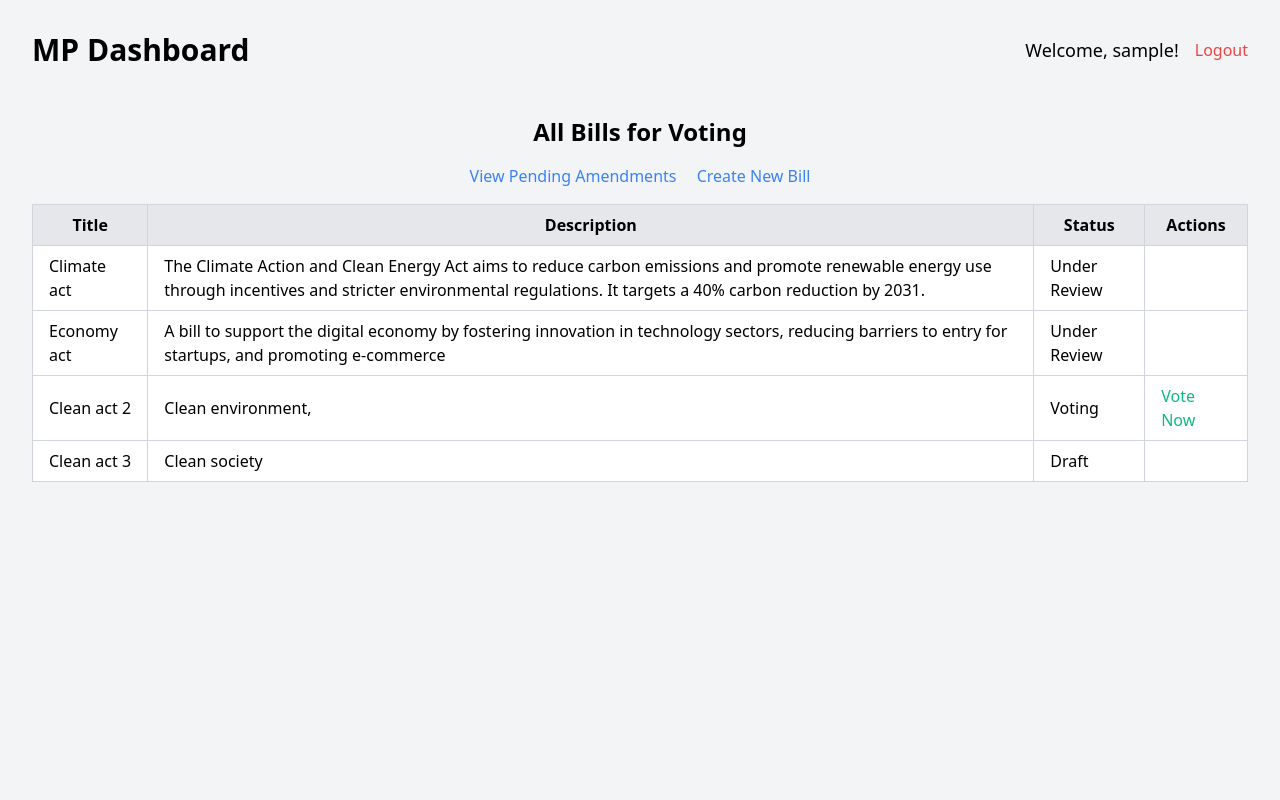
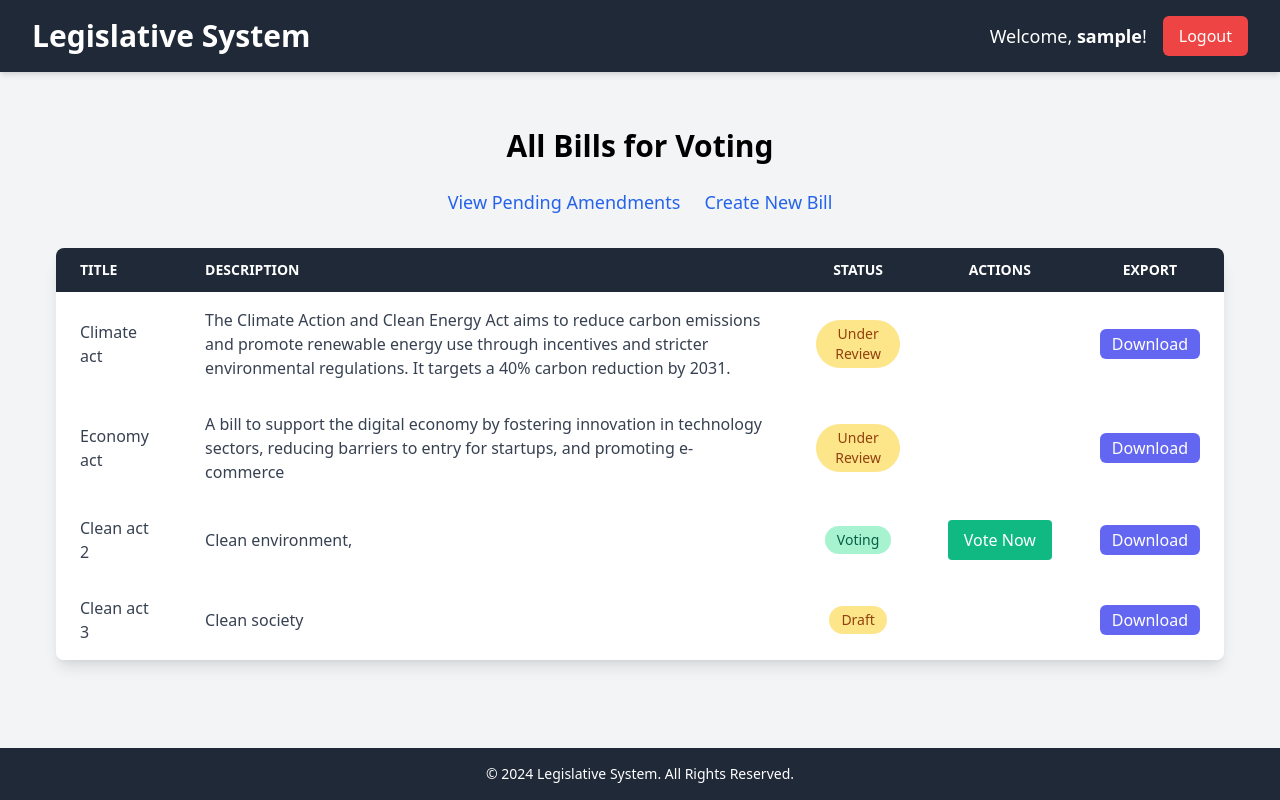
Before and after one commit to nayeem92/legislative-demo, a PHP site: page /mpDashboard.php in a window 1280 px wide. Run offline with PHP 8.4, Linux system fonts and the light colour scheme; the visitor is signed in with stand-in values (Sample User, id 1); data comes from the database, SQL or seed files in the repository.

Commit message:
final commit

```diff
--- /dev/null
+++ b/public/footer.php
@@ -0,0 +1,12 @@
+</main>
+
+
+    <!-- Footer -->
+    <footer class="bg-gray-800 text-white py-4">
+        <div class="container mx-auto text-center">
+            <p class="text-sm">&copy; <?php echo date('Y'); ?> Legislative System. All Rights Reserved.</p>
+        </div>
+    </footer>
+
+</body>
+</html>
--- /dev/null
+++ b/public/header.php
@@ -0,0 +1,31 @@
+<?php
+if (session_status() == PHP_SESSION_NONE) {
+    session_start();
+}
+?>
+<!DOCTYPE html>
+<html lang="en">
+
+<head>
+    <meta charset="UTF-8">
+    <meta name="viewport" content="width=device-width, initial-scale=1.0">
+    <title><?php echo isset($pageTitle) ? $pageTitle : 'Legislative System'; ?></title>
+    <!-- Tailwind CSS CDN -->
+    <link href="https://cdn.jsdelivr.net/npm/tailwindcss@2.2.19/dist/tailwind.min.css" rel="stylesheet">
+</head>
+
+<body class="bg-gray-100 min-h-screen flex flex-col justify-between">
+
+    <!-- Header -->
+    <header class="bg-gray-800 text-white py-4 shadow-md">
+        <div class="container mx-auto flex justify-between items-center px-8">
+            <h1 class="text-3xl font-extrabold">Legislative System</h1>
+            <div class="flex items-center gap-4">
+                <p class="text-lg">Welcome, <span class="font-semibold"><?php echo htmlspecialchars($_SESSION['username'] ?? 'Guest'); ?></span>!</p>
+                <a href="process_logout.php" class="bg-red-500 text-white px-4 py-2 rounded-md hover:bg-red-600 transition duration-200">Logout</a>
+            </div>
+        </div>
+    </header>
+
+    <!-- Main Content Container Start -->
+    <main class="flex-grow container mx-auto px-8 py-6">
--- a/public/mpDashboard.php
+++ b/public/mpDashboard.php
@@ -11,6 +11,7 @@ if (!isset($_SESSION['user_id']) || $_SESSION['role'] !== 'Member of Parliament'
 $billController = new \Src\Controllers\BillController($connection);
 $bills = $billController->getAllBills(); // Retrieve all bills to display in the dashboard
 
+include 'header.php';
 ?>
 
 <!DOCTYPE html>
@@ -21,65 +22,71 @@ $bills = $billController->getAllBills(); // Retrieve all bills to display in the
     <title>MP Dashboard</title>
     <!-- Tailwind CSS CDN -->
     <link href="https://cdn.jsdelivr.net/npm/tailwindcss@2.2.19/dist/tailwind.min.css" rel="stylesheet">
-    <style>
-        /* Custom styles for the Edit button */
-        .edit-button {
-            color: #FFA500; /* Orange color for text */
-            transition: color 0.3s ease;
-        }
-
-        .edit-button:hover {
-            color: #FF8C00; /* Darker orange on hover */
-        }
-    </style>
 </head>
 
-<body class="bg-gray-100 flex flex-col items-center p-8 h-screen w-full">
+<body class="bg-gray-100 min-h-screen">
 
-    <div class="flex items-center justify-between w-full mb-6">
-        <h1 class="text-3xl font-bold">MP Dashboard</h1>
-        <div class="flex items-center gap-4">
-            <p class="text-lg">Welcome, <?php echo htmlspecialchars($_SESSION['username']); ?>!</p>
-            <a href="process_logout.php" class="text-red-500 hover:text-red-700">Logout</a>
-        </div>
+    <div class="container mx-auto px-6 py-8">
+        <h2 class="text-3xl font-semibold text-center mb-6">All Bills for Voting</h2>
+        <div class="flex justify-center space-x-6 mb-8">
+            <a href="view_amendments.php" class="text-blue-600 hover:text-blue-800 text-lg">View Pending Amendments</a>
+            <a href="create_bill.php" class="text-blue-600 hover:text-blue-800 text-lg">Create New Bill</a>
         </div>
 
-    <h2 class="text-2xl font-semibold mt-6 mb-4">All Bills for Voting</h2>
-    <div class="mb-4">
-        <a href="view_amendments.php" class="text-blue-500 hover:text-blue-700 mr-4">View Pending Amendments</a>
-        <a href="create_bill.php" class="text-blue-500 hover:text-blue-700">Create New Bill</a>
-    </div>
-
-    <table class="min-w-full border border-gray-300">
-        <thead>
-            <tr class="bg-gray-200">
-                <th class="py-2 px-4 border border-gray-300">Title</th>
-                <th class="py-2 px-4 border border-gray-300">Description</th>
-                <th class="py-2 px-4 border border-gray-300">Status</th>
-                <th class="py-2 px-4 border border-gray-300">Actions</th>
+        <div class="bg-white rounded-lg shadow-lg overflow-hidden">
+            <table class="min-w-full bg-white">
+                <thead class="bg-gray-800 text-white">
+                    <tr>
+                        <th class="text-left py-3 px-6 uppercase font-semibold text-sm">Title</th>
+                        <th class="text-left py-3 px-6 uppercase font-semibold text-sm">Description</th>
+                        <th class="text-center py-3 px-6 uppercase font-semibold text-sm">Status</th>
+                        <th class="text-center py-3 px-6 uppercase font-semibold text-sm">Actions</th>
+                        <th class="text-center py-3 px-6 uppercase font-semibold text-sm">Export</th>
                     </tr>
                 </thead>
-        <tbody>
+                <tbody class="text-gray-700">
                     <?php foreach ($bills as $bill): ?>
-                <tr class="bg-white hover:bg-gray-100">
-                    <td class="py-2 px-4 border border-gray-300"><?php echo htmlspecialchars($bill['title']); ?></td>
-                    <td class="py-2 px-4 border border-gray-300"><?php echo htmlspecialchars($bill['description']); ?></td>
-                    <td class="py-2 px-4 border border-gray-300"><?php echo htmlspecialchars($bill['status']); ?></td>
-                    <td class="py-2 px-4 border border-gray-300">
+                        <tr class="hover:bg-gray-100">
+                            <td class="text-left py-4 px-6"><?php echo htmlspecialchars($bill['title']); ?></td>
+                            <td class="text-left py-4 px-6"><?php echo htmlspecialchars($bill['description']); ?></td>
+                            <td class="text-center py-4 px-6">
+                                <span class="inline-block px-3 py-1 rounded-full text-sm font-medium
+                                    <?php echo ($bill['status'] === 'Draft' || $bill['status'] === 'Under Review') ? 'bg-yellow-200 text-yellow-800' : 'bg-green-200 text-green-800'; ?>">
+                                    <?php echo htmlspecialchars($bill['status']); ?>
+                                </span>
+                            </td>
+                            <td class="text-center py-4 px-6">
                                 <?php if ($bill['status'] === 'Draft' || $bill['status'] === 'Under Review'): ?>
-                            <!-- Allow editing for bills in Draft or Under Review by the bill's author -->
                                     <?php if ($bill['author_id'] == $_SESSION['user_id']): ?>
-                                <a href="edit_bill.php?id=<?php echo $bill['bill_id']; ?>" class="edit-button mr-2">Edit</a>
+                                        <a href="edit_bill.php?id=<?php echo $bill['bill_id']; ?>"
+                                           class="inline-block bg-yellow-500 text-white px-4 py-2 rounded hover:bg-yellow-600 transition">
+                                           Edit
+                                        </a>
                                     <?php endif; ?>
                                 <?php endif; ?>
                                 <?php if ($bill['status'] === 'Voting' || $bill['status'] === 'Voting in Progress'): ?>
-                            <a href="vote_bill.php?id=<?php echo $bill['bill_id']; ?>" class="text-green-500 hover:text-green-700 mr-2">Vote Now</a>
+                                    <a href="vote_bill.php?id=<?php echo $bill['bill_id']; ?>"
+                                    class="inline-block bg-green-500 text-white px-4 py-2 rounded hover:bg-green-600 transition whitespace-nowrap">
+                                       Vote Now
+                                    </a>
                                 <?php endif; ?>
+                            </td>
+                            <td class="text-center py-4 px-6">
+                                <a href="export_to_xml.php?bill_id=<?php echo $bill['bill_id']; ?>"
+                                class="bg-indigo-500 text-white px-3 py-1 rounded-md hover:bg-indigo-600 transition duration-200">
+                                   Download
+                                </a>
                             </td>
                         </tr>
                     <?php endforeach; ?>
                 </tbody>
             </table>
+        </div>
+    </div>
+
 </body>
-
 </html>
+<?php
+// Include the footer
+include 'footer.php';
+?>
```
Also changed, not shown: public/adminDashboard.php (+48 -33 lines), public/export_to_xml.php (added, +36 -0 lines), public/reviewerDashboard.php (+33 -44 lines), legislation_system_demo.sql (renamed from legislation_system_demo (2).sql). Lines whose indentation alone changed are shown as unchanged.
